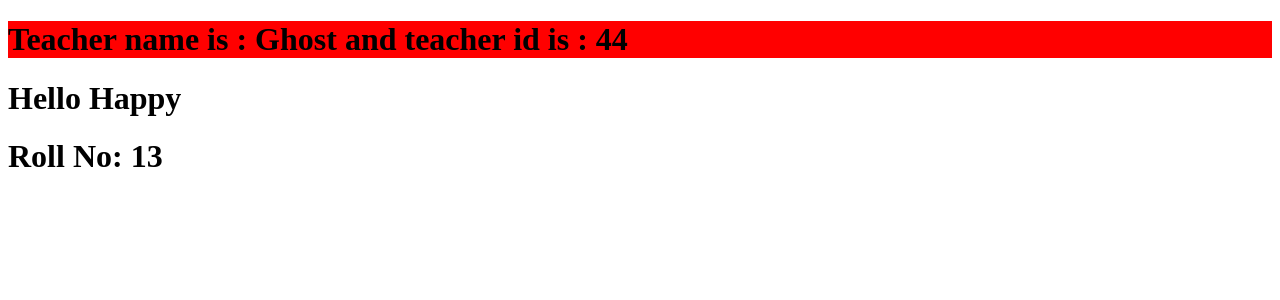
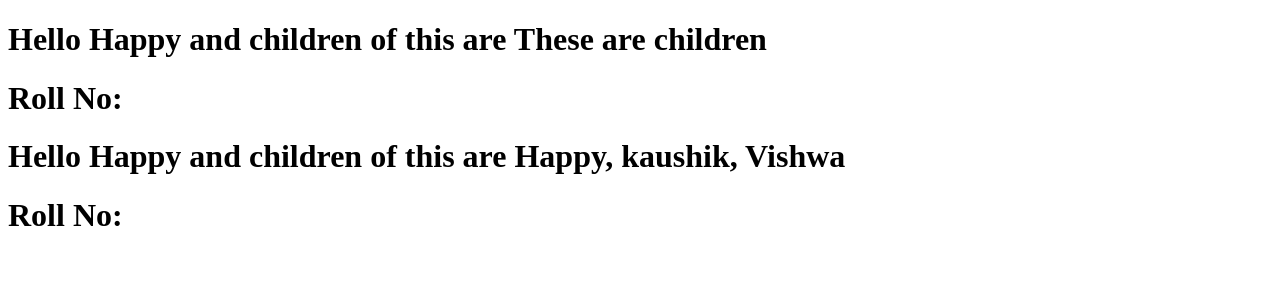
Before and after one commit to hs0805/react-practice, a React (Create React App) app: page / in a window 1280 px wide. Shown: the top 300 px of the page. Built offline with nearby package versions, Linux system fonts and the light colour scheme.

Commit message:
Children in props

```diff
--- a/src/App.js
+++ b/src/App.js
@@ -4,8 +4,8 @@ class App extends Component {
     render() {
         // return React.createElement("h1", null, "Hello Happy"); // Normal code  (type, props, children)
         return <React.Fragment>
-            <Teacher name="Ghost" teacherId={43+1}/>
-            <Student roll={12 + 1}/>
+            <Student>These are children</Student>
+            <Student>Happy, kaushik, Vishwa</Student>
             </React.Fragment>
     }
 }
--- a/src/Student.js
+++ b/src/Student.js
@@ -4,7 +4,7 @@ import PropTypes from "prop-types";
 
 const Student = props => {
     return (<>
-            <h1>Hello {props.name}</h1>
+            <h1>Hello {props.name} and children of  this are {props.children } </h1>
             <h1>Roll No: {props.roll}</h1>
         </>);
 }
```
